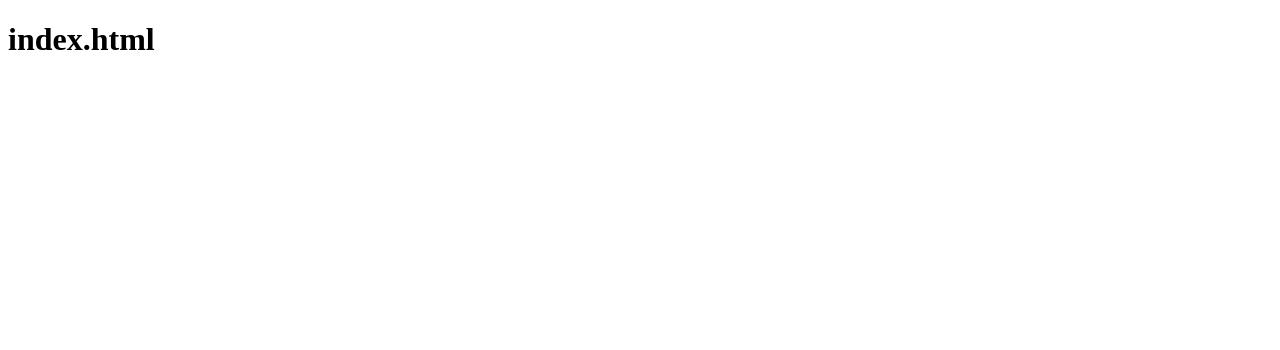
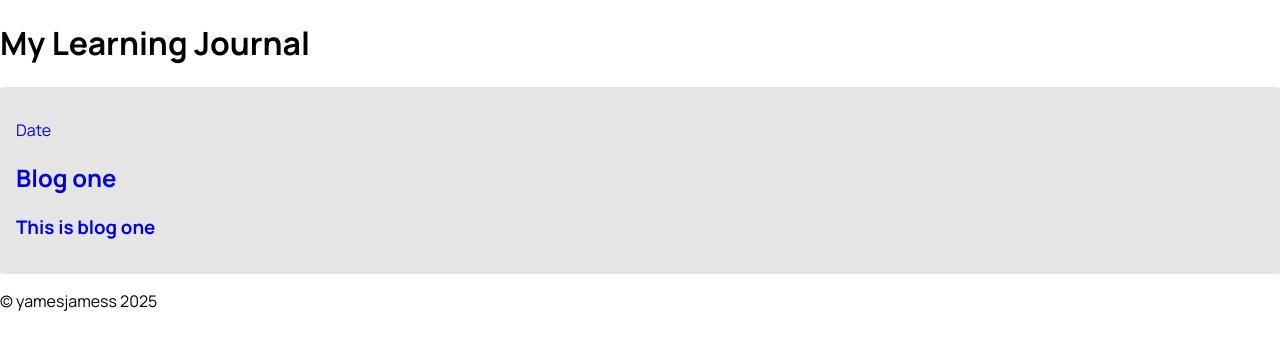
Before and after one commit to yamesjamess/solo-project-learning-journal, a plain HTML site: page index.html in a window 1280 px wide. Drawn offline with Linux system fonts and the light colour scheme; files that its build step writes are made by us from their sources.

Commit message:
Create basic layout for the page

```diff
--- a/css/style.css
+++ b/css/style.css
@@ -6,4 +6,19 @@ html,
 body {
     margin: 0;
     padding: 0;
+    font-family: 'Manrope', sans-serif;
 }
+
+article {
+    border-radius: 0.2em;
+    background-color: #e5e5e5;
+}
+
+.article-header {
+    padding: 1em;
+    width: 100%;
+}
+
+a {
+    text-decoration: none;
+}
--- a/index.html
+++ b/index.html
@@ -1,11 +1,37 @@
 <!DOCTYPE html>
 <html lang="en">
   <head>
+    <title>My Learning Journal</title>
+
     <meta charset="UTF-8" />
     <meta name="viewport" content="width=device-width, initial-scale=1.0" />
-    <title>My Learning Journal</title>
+
+    <link rel="preconnect" href="https://fonts.googleapis.com" />
+    <link rel="preconnect" href="https://fonts.gstatic.com" crossorigin />
+    <link
+      href="https://fonts.googleapis.com/css2?family=Manrope:wght@200..800&family=Source+Code+Pro:ital,wght@0,200..900;1,200..900&display=swap"
+      rel="stylesheet"
+    />
+    <link rel="stylesheet" href="style.css" />
   </head>
   <body>
-    <h1>index.html</h1>
+    <header>
+      <h1>My Learning Journal</h1>
+    </header>
+    <section class="intro"></section>
+    <main>
+      <a href="#" class="#" aria-label="#">
+        <article>
+          <header class="article-header">
+            <p>Date</p>
+            <h2>Blog one</h2>
+            <h3>This is blog one</h3>
+          </header>
+        </article>
+      </a>
+    </main>
+    <footer>
+      <p>&copy; yamesjamess 2025</p>
+    </footer>
   </body>
 </html>
```
